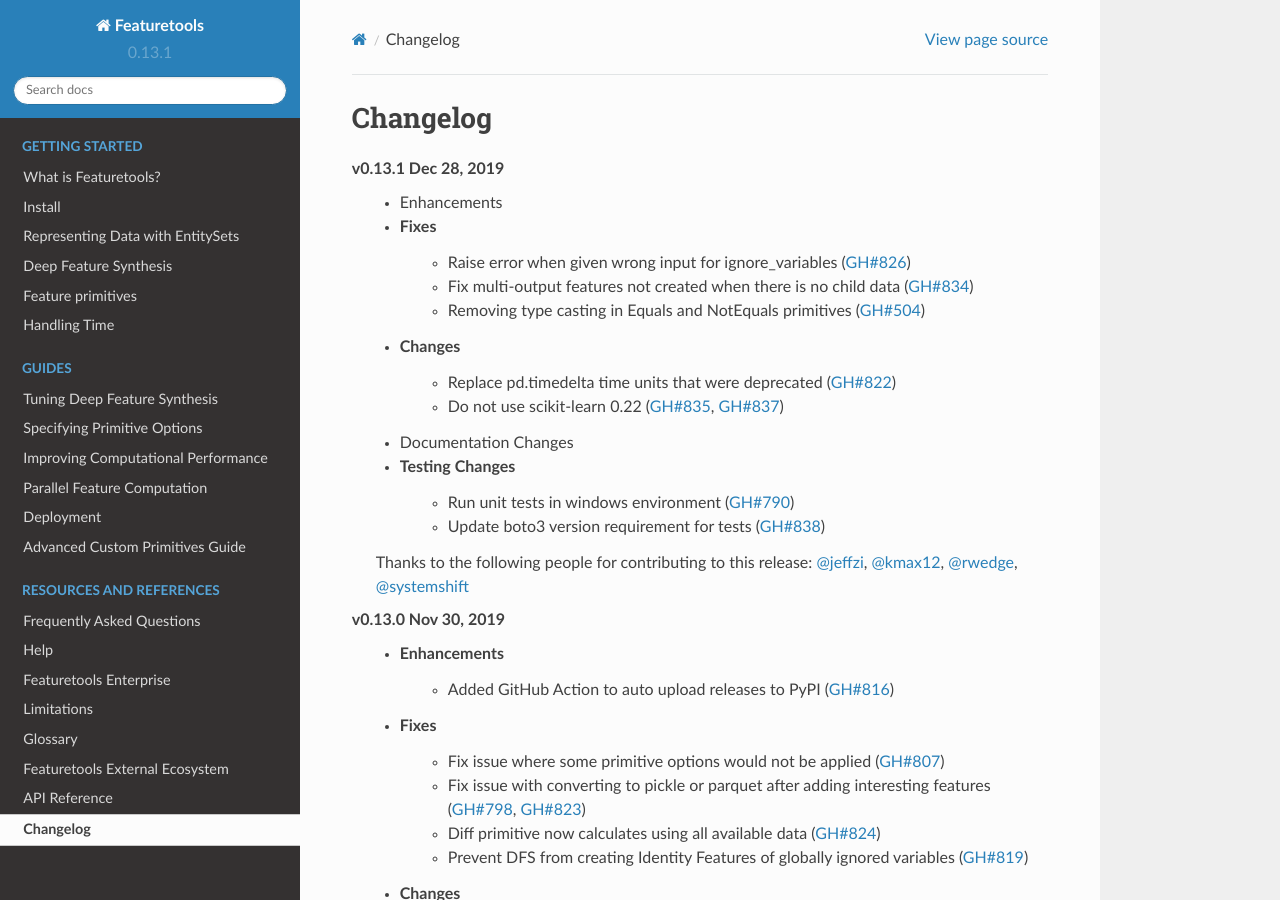
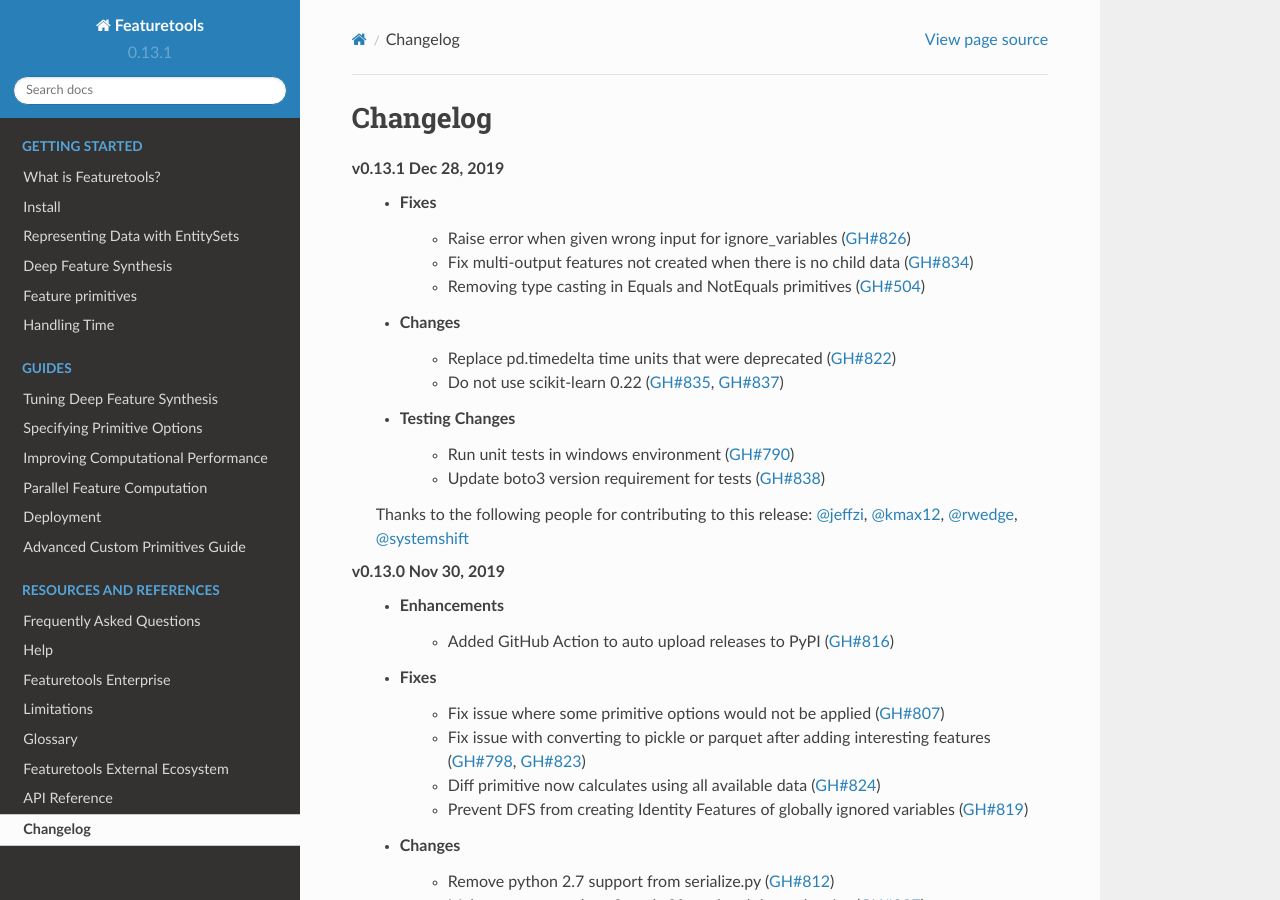
Before and after one commit to alteryx/featuretools, a Sphinx documentation site: the page built from docs/source/changelog.rst, in a window 1280 px wide and 900 px high. Built offline with Sphinx 7.4.7 and the Read the Docs theme 2.0.0, drawn with Linux system fonts in a browser that asks for light colours; pages that are not in the unit, such as notebooks, are missing from menus.

Commit message:
remove unused changelog sections

```diff
--- a/docs/source/changelog.rst
+++ b/docs/source/changelog.rst
@@ -3,7 +3,6 @@
 Changelog
 ---------
 **v0.13.1 Dec 28, 2019**
-    * Enhancements
     * Fixes
         * Raise error when given wrong input for ignore_variables (:pr:`826`)
         * Fix multi-output features not created when there is no child data (:pr:`834`)
@@ -11,7 +10,6 @@
     * Changes
         * Replace pd.timedelta time units that were deprecated (:pr:`822`)
         * Do not use scikit-learn 0.22 (:pr:`835`, :pr:`837`)
-    * Documentation Changes
     * Testing Changes
         * Run unit tests in windows environment (:pr:`790`)
         * Update boto3 version requirement for tests (:pr:`838`)
```
